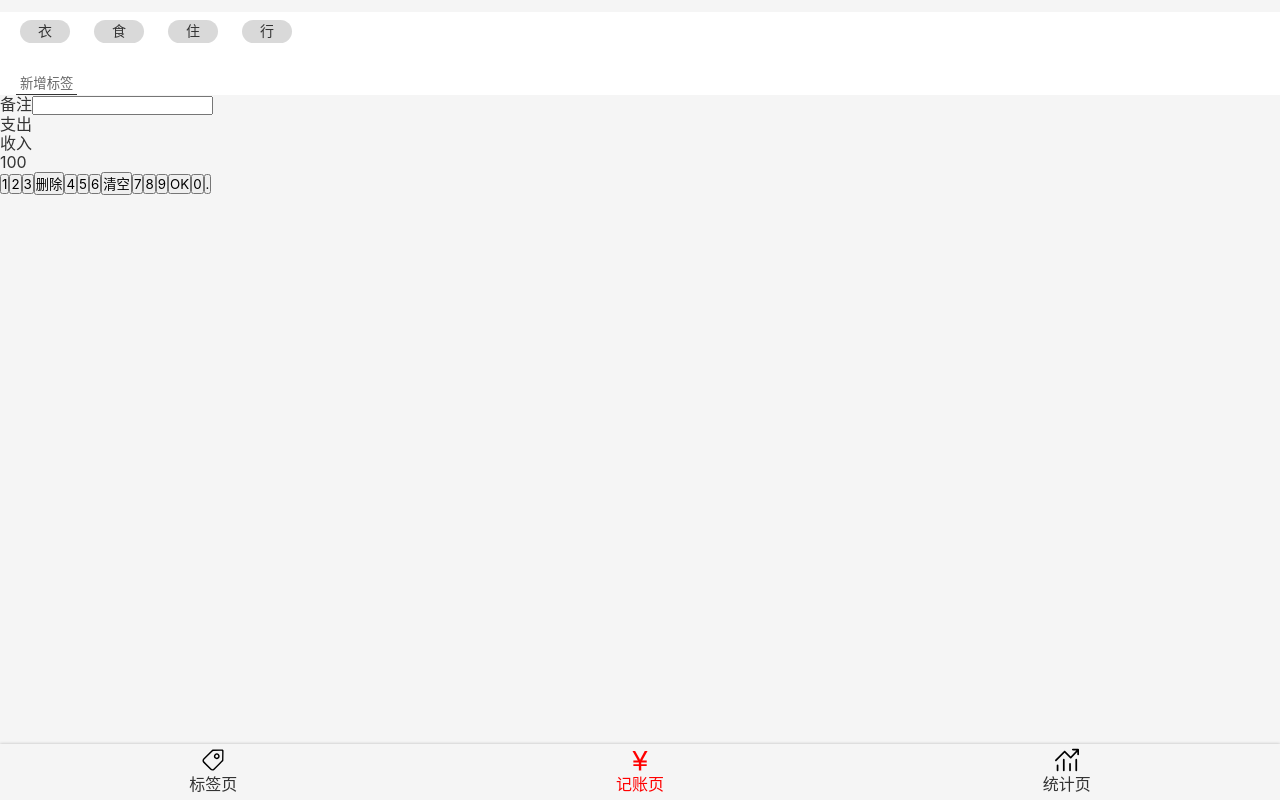
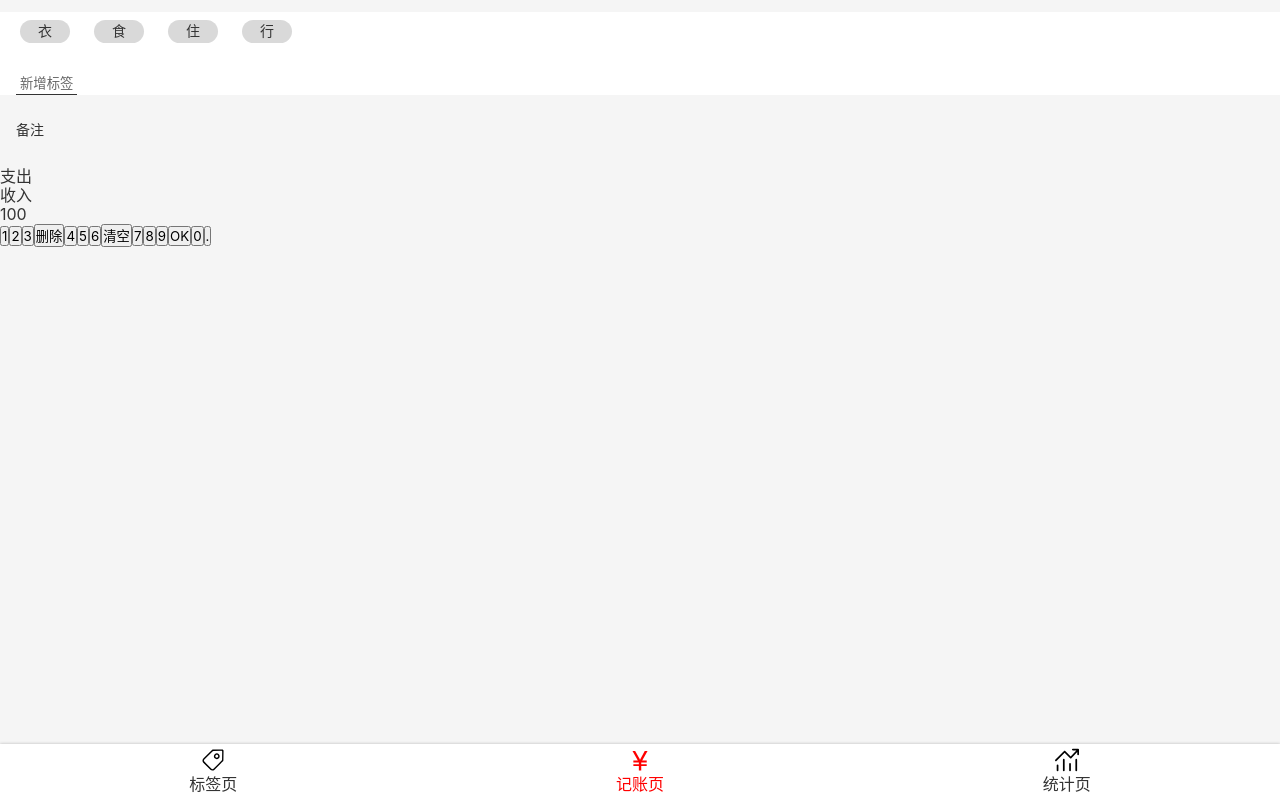
Before and after one commit to polaris-hike/morney-react, a React app: page /money in a window 1280 px wide. Built offline with nearby package versions, Linux system fonts and the light colour scheme.

Commit message:
money 页面 noteSection 组件样式

```diff
--- a/src/components/Nav.tsx
+++ b/src/components/Nav.tsx
@@ -5,6 +5,7 @@
 
 
 const NavWrapper = styled.nav`
+    background-color: #fff;
     line-height: 24px;
     box-shadow: 0 0 3px rgba(0,0,0,.25);
     > ul {
--- a/src/index.scss
+++ b/src/index.scss
@@ -24,6 +24,9 @@
 button {
   font-family: inherit;
 }
+:focus {
+  outline: none;
+}
 .icon {
   width: 1em;
   height: 1em;
--- a/src/views/Money.tsx
+++ b/src/views/Money.tsx
@@ -28,7 +28,21 @@
 `;
 
 const NotesSection = styled.section`
-
+  background: #f5f5f5;
+  padding: 0 16px;
+  font-size: 14px;
+  > label {
+    display:flex;
+    align-items: center;
+    > span { margin-right: 16px; white-space: nowrap; }
+    > input {
+      display:block;
+      width: 100%;
+      height: 72px;
+      background: none;
+      border: none;
+    }
+  }
 `;
 const CategorySection = styled.section`
 
```
